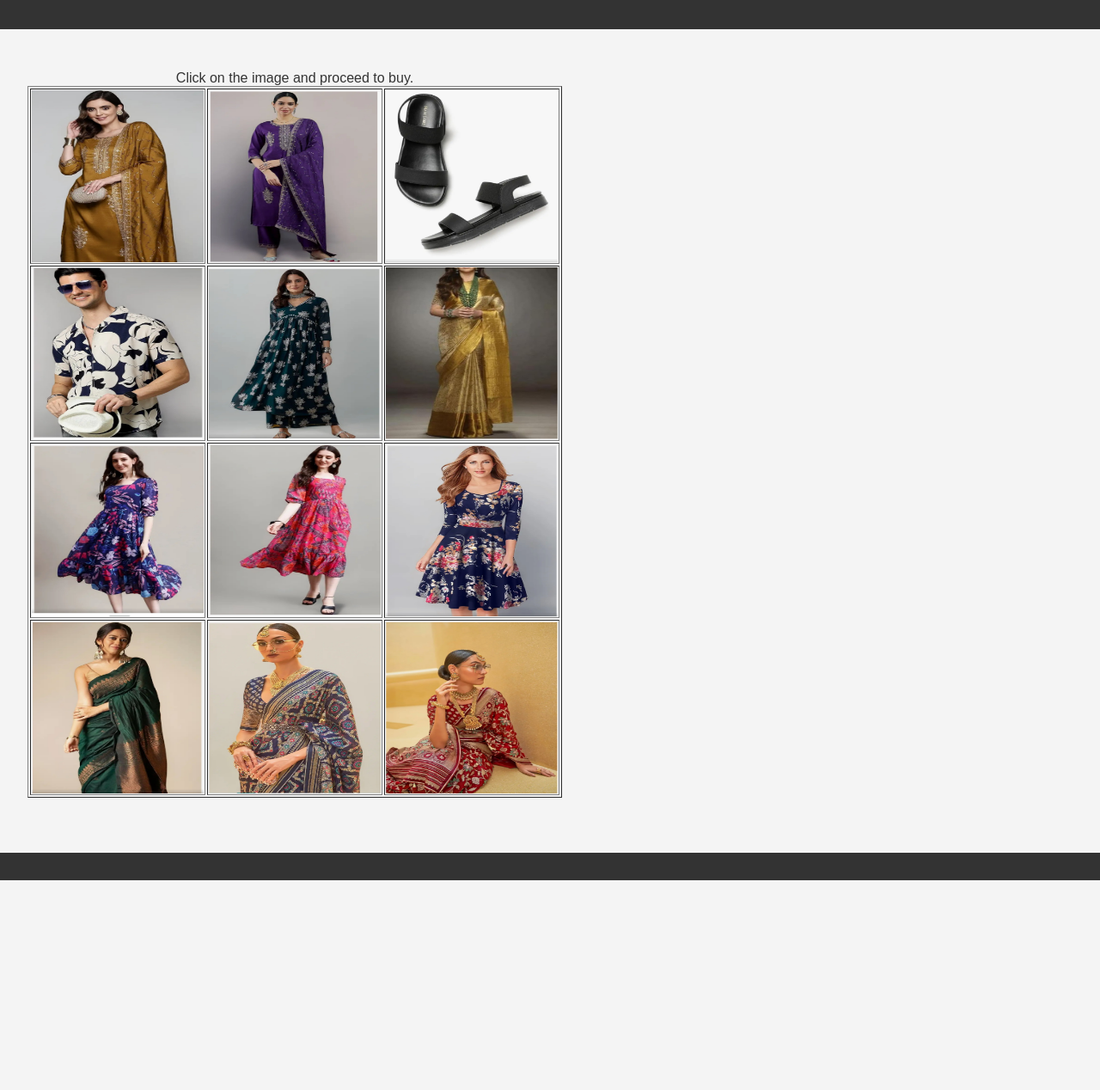
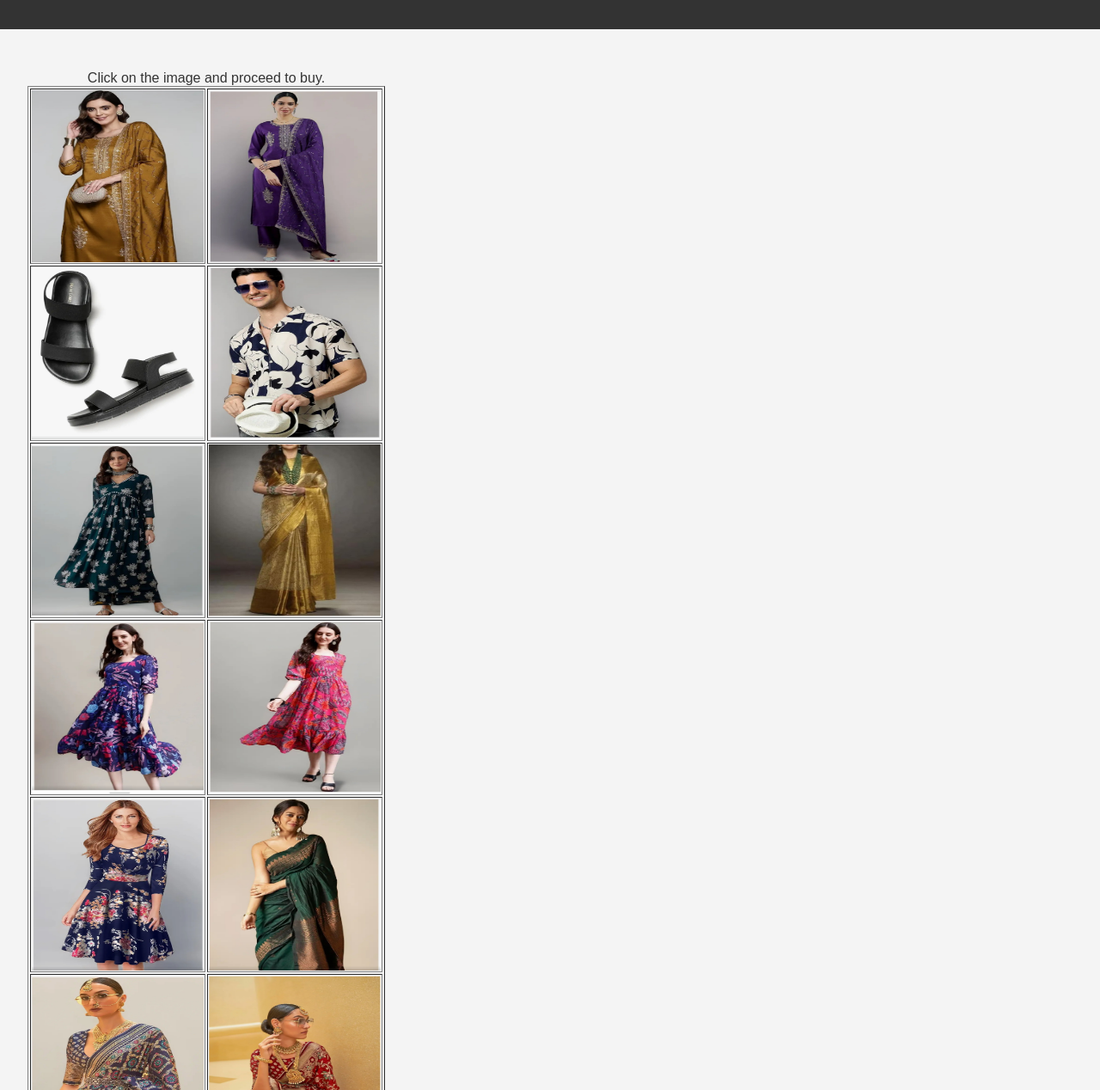
Before and after one commit to new-discount-sales/discount-sales, a plain HTML site: page index.html in a window 1280 px wide. Shown: the part 92-1360 px from the top of the page at 86% size. Before the commit the page ends 1116 px from the top, so only its background shows below. Drawn offline with Linux system fonts and the light colour scheme.

Commit message:
index.html

```diff
--- a/index.html
+++ b/index.html
@@ -13,24 +13,29 @@
     <section>
         <p>
 <table border=1>
+  <caption align="left">Click on the image and proceed to buy.</caption>
 <tr>
   <td><a href="https://amzn.to/3GCaaW0"><img src="15.jpeg" height=200 width=200"></img></a></td>
   <td><a href="https://amzn.to/452XG2T"><img src="16.jpeg" height=200 width=200></img></a></td>
-<td><a href="https://amzn.to/40gE1tQ"><img src="28.jpeg" height=200 width=200></img></a></td>
 </tr>
 <tr>
+  <td><a href="https://amzn.to/40gE1tQ"><img src="28.jpeg" height=200 width=200></img></a></td>
   <td><a href="https://amzn.to/4nHEX4n"><img src="17.jpeg" height=200 width=200"></img></a></td>
+</tr>
+<tr>
   <td><a href="https://amzn.to/44XEDXO"><img src="25.jpeg" height=200 width=200></img></a></td>
   <td><a href="https://amzn.to/40gE1tQ"><img src="31.jpeg" height=200 width=200></img></a></td>
 </tr>
-<caption>Click on the image and proceed to buy.</caption>
+
 <tr>
 <td><a href="https://amzn.to/3Ual4VS"><img src="38.jpeg" height=200 width=200"></img></a></td>
 <td><a href="https://amzn.to/46Pdx6A"><img src="42.jpeg" height=200 width=200></img></a></td>
-<td><a href="https://amzn.to/4eMFkqj"><img src="26.jpeg" height=200 width=200></img></a></td>
 </tr>
   <tr>
+    <td><a href="https://amzn.to/4eMFkqj"><img src="26.jpeg" height=200 width=200></img></a></td>
     <td><a href="https://amzn.to/4nHDmeT"><img src="21.jpeg" height=200 width=200"></img></a></td>
+  </tr>
+<tr>
   <td><a href="https://amzn.to/4llM8gT"><img src="29.jpeg" height=200 width=200></img></a></td>
   <td><a href="https://amzn.to/4lnF83n"><img src="19.jpeg" height=200 width=200></img></a></td>
 </tr>
```
Lines whose indentation alone changed are shown as unchanged.
